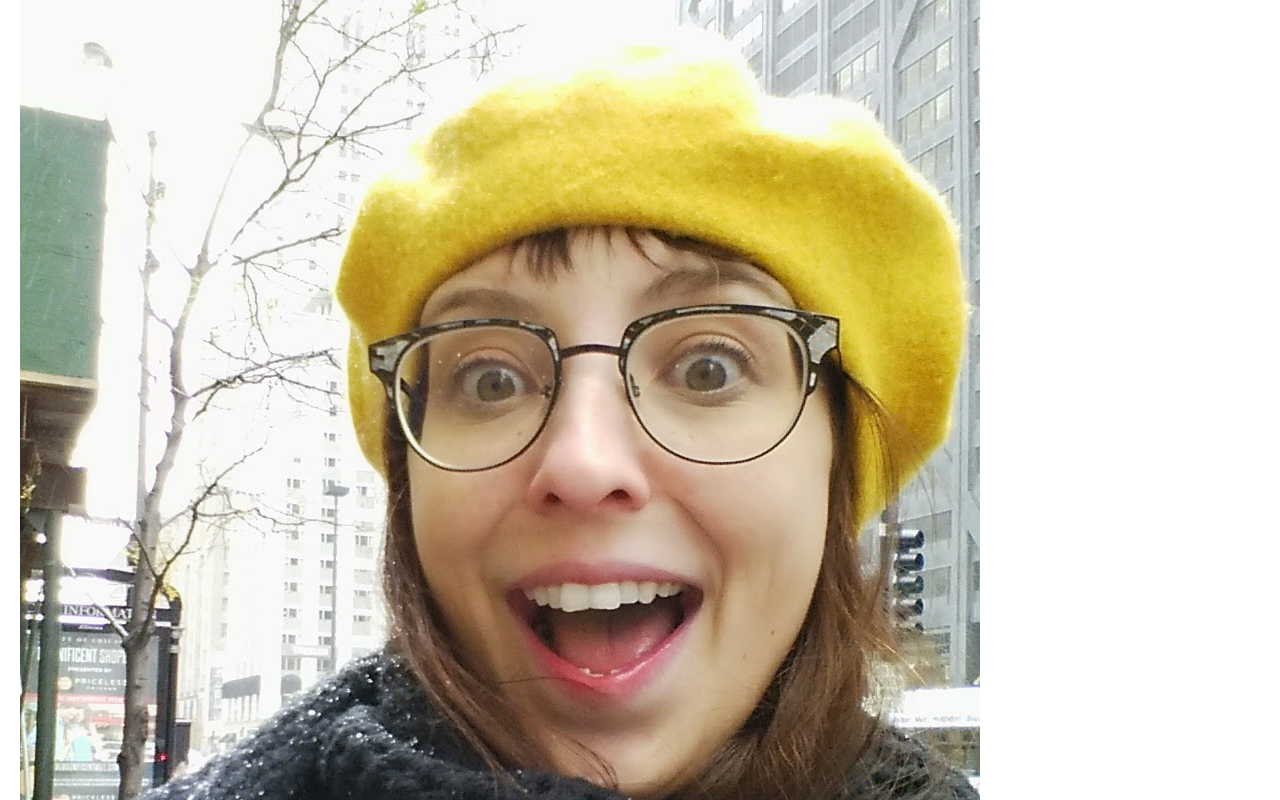
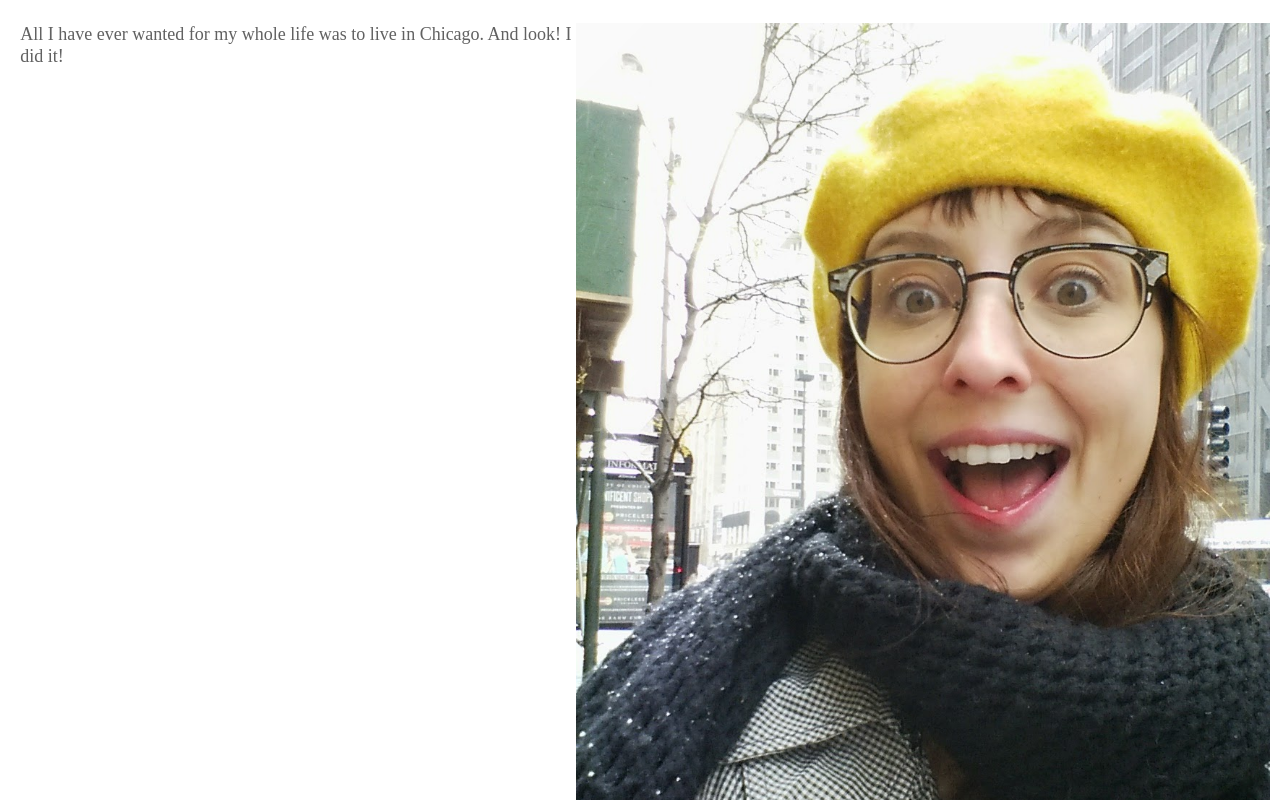
Before and after one commit to kaminalu/SinglePage, a plain HTML site: page index.html in a window 1280 px wide. Shown: the top 800 px of the page. Drawn offline with Linux system fonts and the light colour scheme.

Commit message:
added semicolons and padding

```diff
--- a/screen.css
+++ b/screen.css
@@ -58,6 +58,7 @@ body {
   color: #616161; /* www.hexcolortool.com */
   font-size: 1.125em; /* 18px/16px = 1.125 */
   line-height: 1.25em; /* 22.5px / 18px */
+  padding-top: 1.25em; /* 22.5px / 18px */
   padding-bottom: 1.25em; /* 22.5px / 18px */
   padding-left: 1.125em; /* 4:5 ratio on baseline */
   padding-right: 0.5625em; /* half the 4:5 ratio */
@@ -75,13 +76,13 @@ img {
     position: relative;
   }
   img {
-    margin-left: 44.44444444444%
-    width: 55.55555555555%
+    margin-left: 44.44444444444%;
+    width: 55.55555555555%;
   }
   figcaption {
     position: absolute;
-    width: 44.44444444444%
-    top: 0
-    left: 0
+    width: 44.44444444444%;
+    top: 0;
+    left: 0;
   }
 }
```
